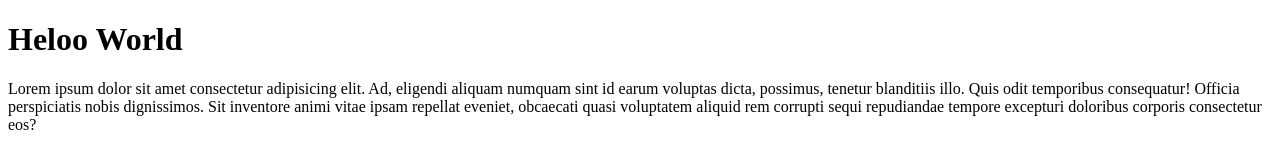
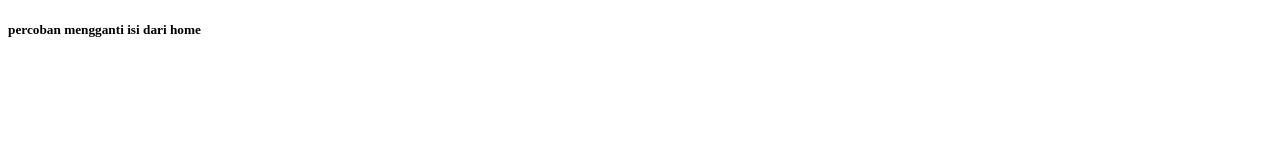
Before and after one commit to ignasiusadhitia/latihan-git, a plain HTML site: page index.html in a window 1280 px wide. Drawn offline with Linux system fonts and the light colour scheme.

Commit message:
nambahin h5

```diff
--- a/index.html
+++ b/index.html
@@ -6,14 +6,6 @@
     <title>Document</title>
   </head>
   <body>
-    <h1>Heloo World</h1>
-    <p>
-      Lorem ipsum dolor sit amet consectetur adipisicing elit. Ad, eligendi
-      aliquam numquam sint id earum voluptas dicta, possimus, tenetur blanditiis
-      illo. Quis odit temporibus consequatur! Officia perspiciatis nobis
-      dignissimos. Sit inventore animi vitae ipsam repellat eveniet, obcaecati
-      quasi voluptatem aliquid rem corrupti sequi repudiandae tempore excepturi
-      doloribus corporis consectetur eos?
-    </p>
+    <h5>percoban mengganti isi dari home</h5>
   </body>
 </html>
```
